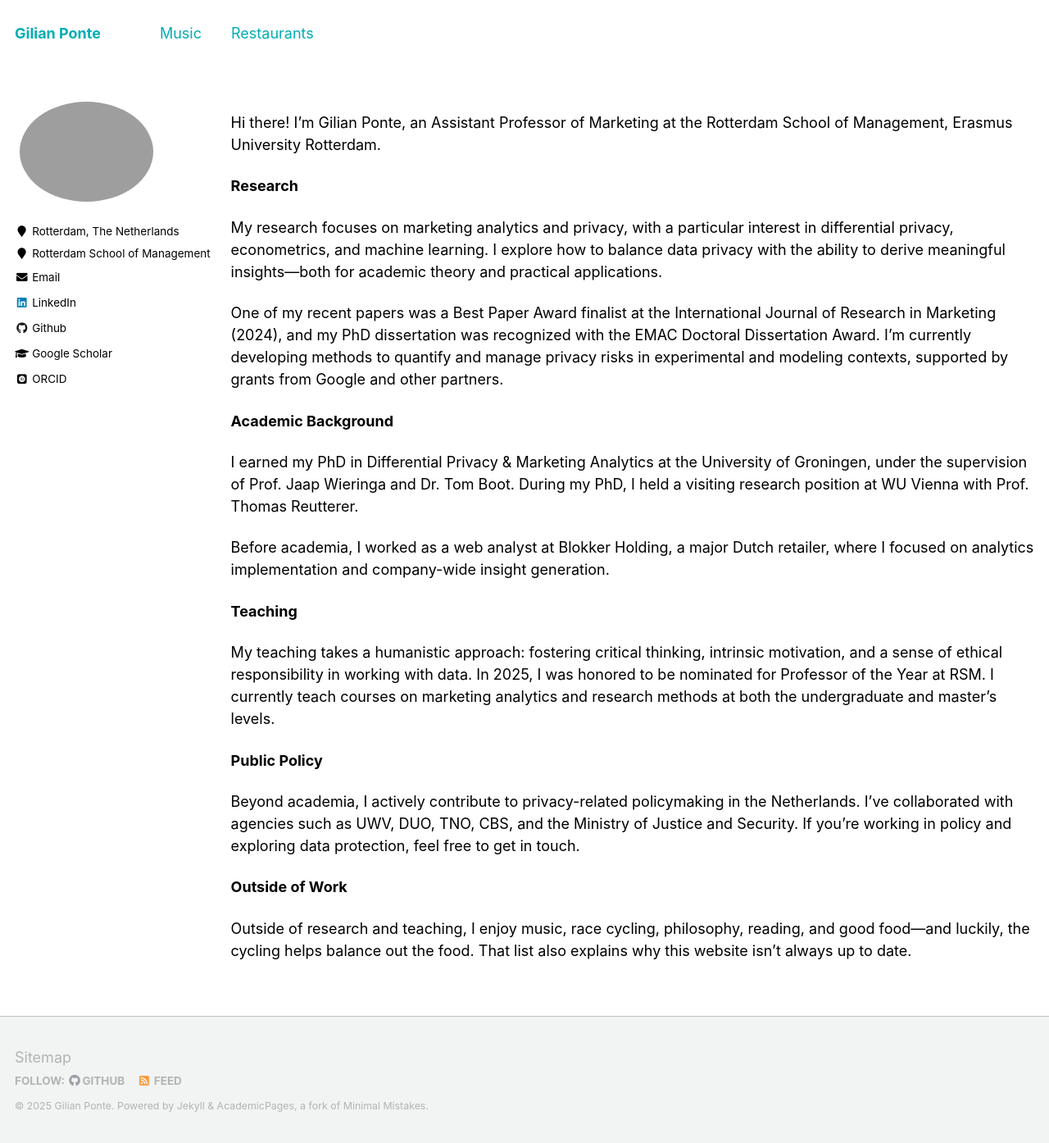
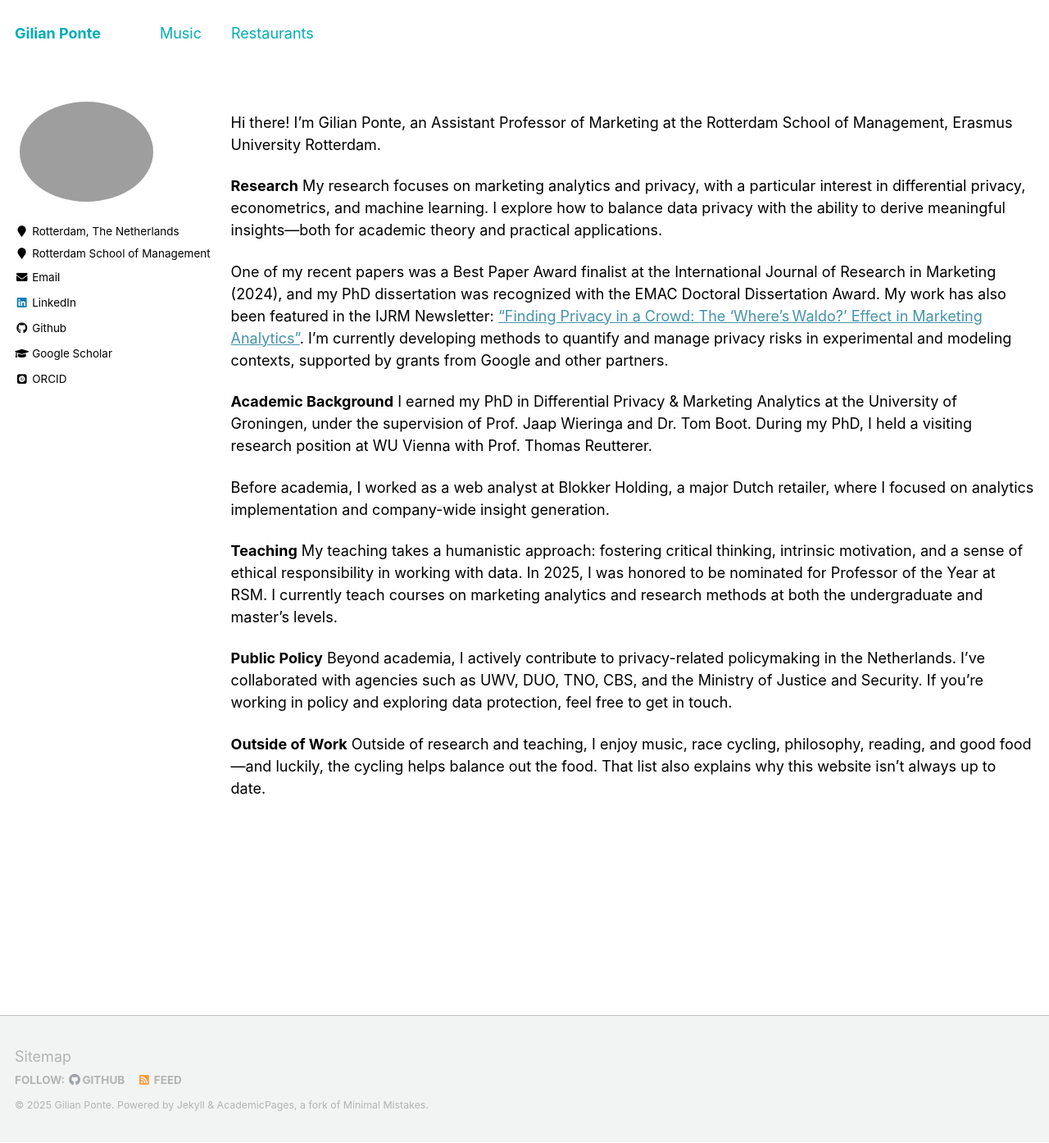
Before and after one commit to GilianPonte/gilianponte.github.io, a Jekyll site: the page built from _pages/year-archive.md, in a window 1280 px wide and 1394 px high. Shown: the whole window at 82% size. Built offline with Jekyll 4.4.1, drawn with Linux system fonts in a browser that asks for light colours; some web fonts are replaced.

Commit message:
Update year-archive.md

```diff
--- a/_pages/year-archive.md
+++ b/_pages/year-archive.md
@@ -11,25 +11,21 @@ redirect_from:
 Hi there! I'm Gilian Ponte, an Assistant Professor of Marketing at the Rotterdam School of Management, Erasmus University Rotterdam.
 
 **Research**
-
 My research focuses on marketing analytics and privacy, with a particular interest in differential privacy, econometrics, and machine learning. I explore how to balance data privacy with the ability to derive meaningful insights—both for academic theory and practical applications.
 
-One of my recent papers was a Best Paper Award finalist at the International Journal of Research in Marketing (2024), and my PhD dissertation was recognized with the EMAC Doctoral Dissertation Award. I'm currently developing methods to quantify and manage privacy risks in experimental and modeling contexts, supported by grants from Google and other partners.
+One of my recent papers was a Best Paper Award finalist at the International Journal of Research in Marketing (2024), and my PhD dissertation was recognized with the EMAC Doctoral Dissertation Award. My work has also been featured in the IJRM Newsletter: [“Finding Privacy in a Crowd: The ‘Where’s Waldo?’ Effect in Marketing Analytics”](https://www.ijrm-newsletter.com/post/finding-privacy-in-a-crowd-the-where-s-waldo-effect-in-marketing-analytics).
+ I'm currently developing methods to quantify and manage privacy risks in experimental and modeling contexts, supported by grants from Google and other partners.
 
 **Academic Background**
-
 I earned my PhD in Differential Privacy & Marketing Analytics at the University of Groningen, under the supervision of Prof. Jaap Wieringa and Dr. Tom Boot. During my PhD, I held a visiting research position at WU Vienna with Prof. Thomas Reutterer.
 
 Before academia, I worked as a web analyst at Blokker Holding, a major Dutch retailer, where I focused on analytics implementation and company-wide insight generation.
 
 **Teaching**
-
 My teaching takes a humanistic approach: fostering critical thinking, intrinsic motivation, and a sense of ethical responsibility in working with data. In 2025, I was honored to be nominated for Professor of the Year at RSM. I currently teach courses on marketing analytics and research methods at both the undergraduate and master's levels.
 
 **Public Policy**
-
 Beyond academia, I actively contribute to privacy-related policymaking in the Netherlands. I’ve collaborated with agencies such as UWV, DUO, TNO, CBS, and the Ministry of Justice and Security. If you're working in policy and exploring data protection, feel free to get in touch.
 
 **Outside of Work**
-
 Outside of research and teaching, I enjoy music, race cycling, philosophy, reading, and good food—and luckily, the cycling helps balance out the food. That list also explains why this website isn’t always up to date.
```
